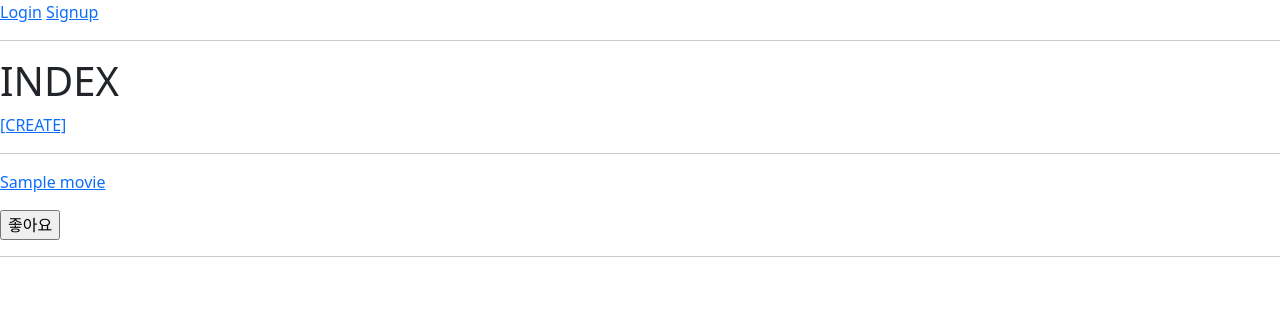
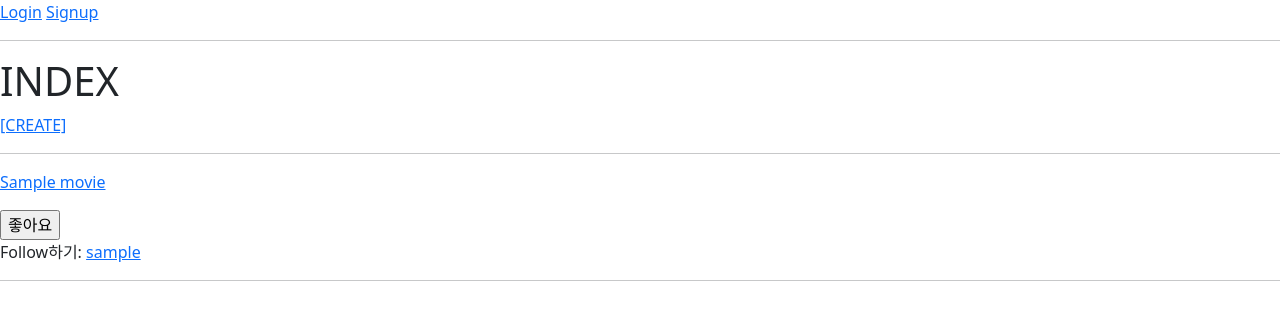
Before and after one commit to hun23/06_pjt, a Django app: page /movies/ in a window 1280 px wide. Shown: the top 320 px of the page. Run offline with Django 3.2, Linux system fonts and the light colour scheme; tables that the repository leaves empty hold one stand-in row (values such as "Sample post").

Commit message:
working on follow

```diff
--- a/accounts/templates/accounts/profile.html
+++ b/accounts/templates/accounts/profile.html
@@ -1,7 +1,7 @@
 {% extends 'base.html' %}
 {% block content %}
 
-<h1>{{user.username}}'s Profile</h1>
+<h1>{{ username }}'s Profile</h1>
 <hr>
 
 {% comment %} print follow/following {% endcomment %}
--- a/movies/templates/movies/index.html
+++ b/movies/templates/movies/index.html
@@ -15,6 +15,8 @@
         <input type="submit" value="좋아요">
       {% endif %}
     </form>
+    {% comment %} follow {% endcomment %}
+    Follow하기: <a href="{% url 'accounts:follow' movie.user.username %}">{{movie.user}}</a>
     <hr>
   {% endfor %}
 {% endblock %}
```
Also changed, not shown: accounts/migrations/0001_initial.py (added), movies/migrations/0001_initial.py (added).
